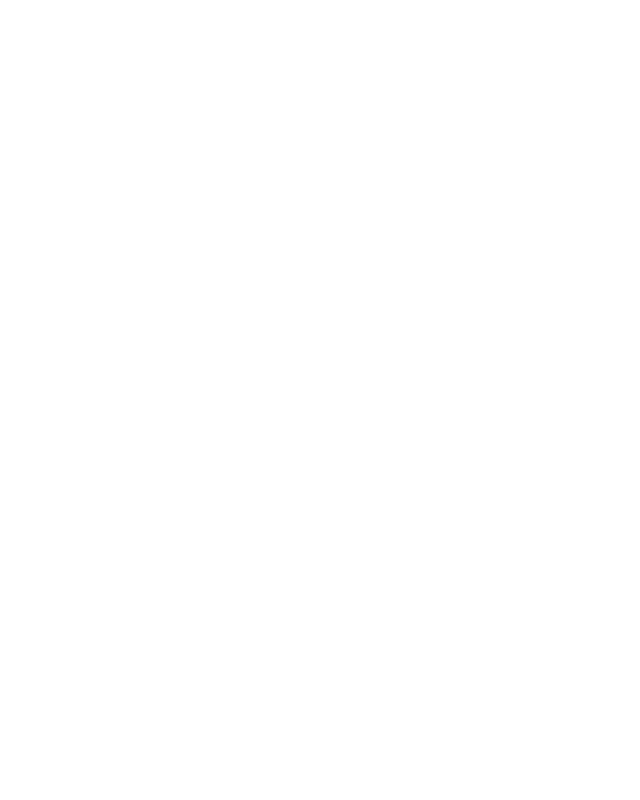
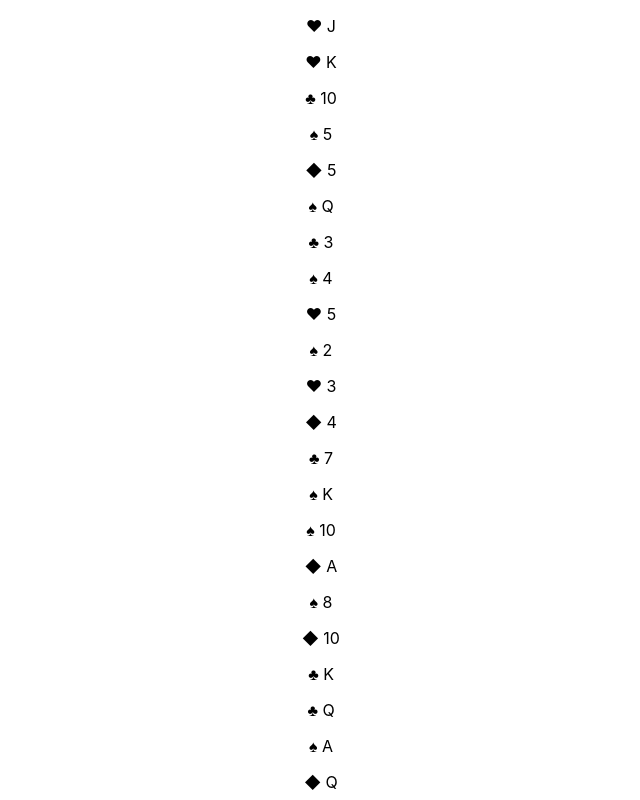
Before and after one commit to KimSickal/react-cardgame, a React (Create React App) app: page / in a window 1280 px wide. Shown: the top 800 px of the page, without its empty margins (319-959 px from the left). Built offline with nearby package versions, Linux system fonts and the light colour scheme.

Commit message:
덱을 표시해보자

```diff
--- a/src/App.tsx
+++ b/src/App.tsx
@@ -15,6 +15,10 @@
 	reducers,
 } from './reducers';
 
+import {
+	DeckContainer,
+} from './containers';
+
 import './App.css';
 
 export class App extends React.Component {
@@ -24,7 +28,9 @@
 			<Provider
 				store={createStore(reducers, applyMiddleware(thunk))}
 			>
-				<div className="App" />
+				<div className="App">
+					<DeckContainer />
+				</div>
 			</Provider>
 		);
 	}
--- /dev/null
+++ b/src/containers/DeckContainer.tsx
@@ -0,0 +1,75 @@
+import * as React from 'react';
+
+import {
+	Dispatch,
+	AnyAction,
+	bindActionCreators,
+} from 'redux';
+
+import {
+	connect,
+} from 'react-redux';
+
+import {
+	getCardsOfDeck,
+} from '../selectors';
+
+import {
+	State,
+} from '../reducers';
+
+import {
+	initializeDeck,
+	shuffleDeck,
+} from '../actions';
+
+interface ComponentProps {
+	deck: ReturnType<typeof getCardsOfDeck>;
+
+	initializeDeck: typeof initializeDeck;
+	shuffleDeck: typeof shuffleDeck;
+}
+
+class DeckComponent extends React.Component<ComponentProps> {
+	public componentDidMount() {
+		this.props.initializeDeck();
+		this.props.shuffleDeck();
+	}
+
+	public render() {
+		const {
+			deck,
+		} = this.props;
+
+		return (
+			<div>
+				{
+					deck.map((e, i) => {
+						return (
+							<p
+								key={i}
+							>
+								{`${e.name}`}
+							</p>
+						);
+					})
+				}
+			</div>
+		);
+	}
+}
+
+function mapStateToProps(state: State) {
+	return {
+		deck: getCardsOfDeck(state),
+	};
+}
+
+function mapDispatchToProps(dispatch: Dispatch<AnyAction>) {
+	return bindActionCreators({
+		initializeDeck,
+		shuffleDeck,
+	}, dispatch);
+}
+
+export const DeckContainer = connect(mapStateToProps, mapDispatchToProps)(DeckComponent);
```
